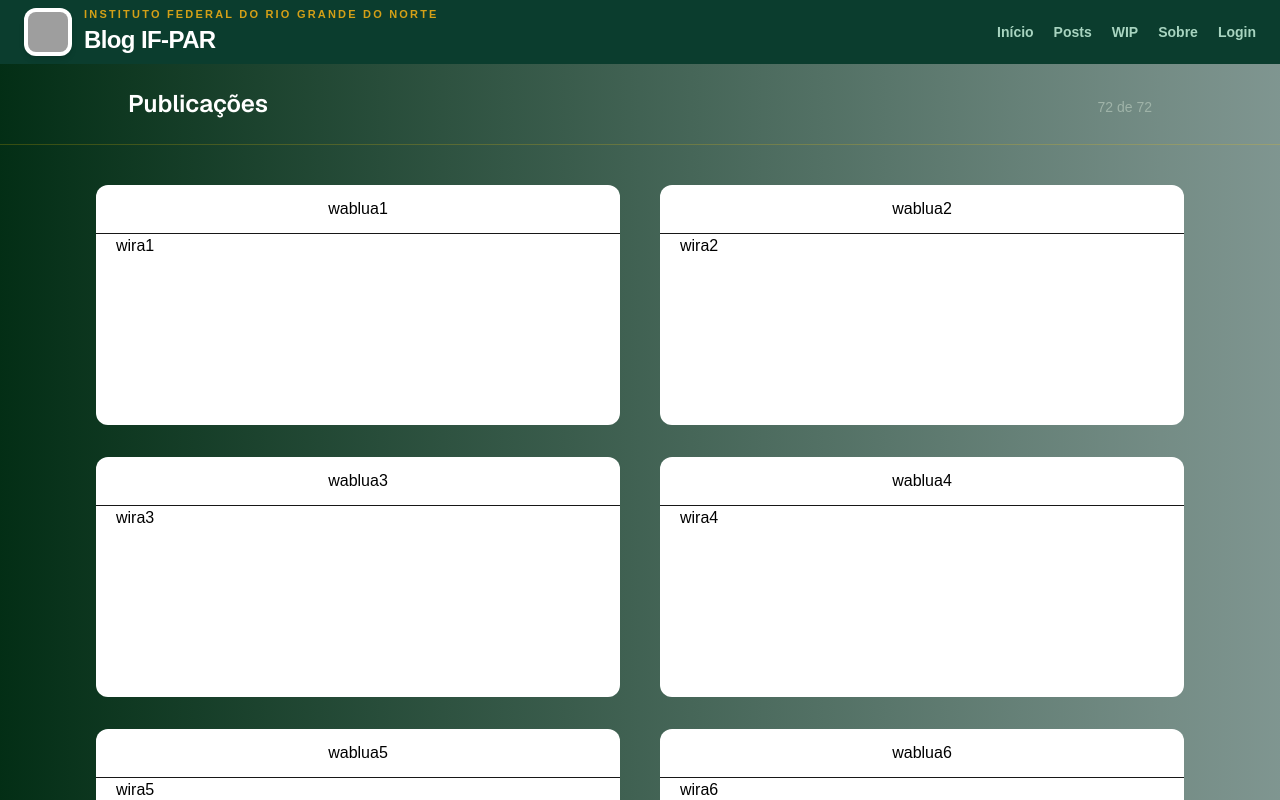
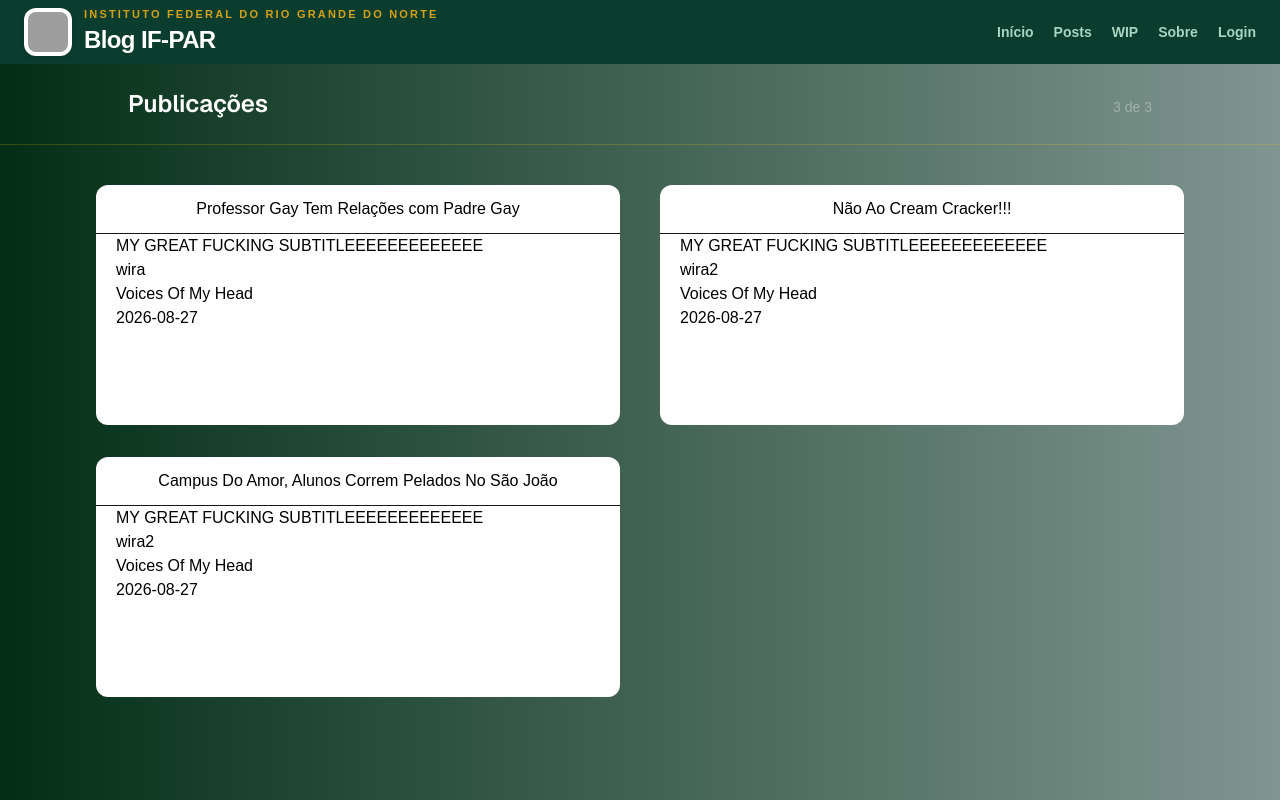
Before and after one commit to Flask-Web-Development/2026-grupo-11-brasilicio-gui-kaio, a Next.js app in the folder frontend/: page /blog in a window 1280 px wide. Shown: the top 800 px of the page. Built offline with nearby package versions, Linux system fonts and the light colour scheme; grey boxes are pictures that could not be loaded.

Commit message:
feat: remade posts from scratch

```diff
--- a/frontend/app/blog/BlogPage.tsx
+++ b/frontend/app/blog/BlogPage.tsx
@@ -18,13 +18,13 @@ const data_test1 = [
   { id: 8, title: "wablua2", body: "wira2" },
 ];
 
-const data_test2 = [
-  { id: 1, title: "wablua", body: "wira" },
-  { id: 2, title: "wablua2", body: "wira2" },
-  { id: 3, title: "wablua2", body: "wira2" },
+const data_test = [
+  { id: 1, author: "Voices Of My Head", date: new Date(Date.now()).toISOString().slice(0, 10), title: "Professor Gay Tem Relações com Padre Gay", subtitle:"MY GREAT FUCKING SUBTITLEEEEEEEEEEEEE", body: "wira" },
+  { id: 2, author: "Voices Of My Head", date: new Date(Date.now()).toISOString().slice(0, 10), title: "Não Ao Cream Cracker!!!", subtitle:"MY GREAT FUCKING SUBTITLEEEEEEEEEEEEE", body: "wira2" },
+  { id: 3, author: "Voices Of My Head", date: new Date(Date.now()).toISOString().slice(0, 10), title: "Campus Do Amor, Alunos Correm Pelados No São João", subtitle:"MY GREAT FUCKING SUBTITLEEEEEEEEEEEEE", body: "wira2" },
 ];
 
-const data_test = [
+const data_test2 = [
   { id: 1, title: "wablua1", body: "wira1" },
   { id: 2, title: "wablua2", body: "wira2" },
   { id: 3, title: "wablua3", body: "wira3" },
@@ -182,7 +182,7 @@ export default function BlogView() {
             href={`/blog/${post.id}`}
             className="block rounded-sm transition-opacity hover:opacity-90 focus-visible:outline focus-visible:outline-2 focus-visible:outline-[#D4A017] focus-visible:outline-offset-2"
           >
-            <Card title={post.title} body={post.body} />
+            <Card title={post.title} subtitle={post.subtitle} body={post.body} author={post.author} date={post.date}/>
           </Link>
         ))}
       </div>
--- a/frontend/app/blog/Card.tsx
+++ b/frontend/app/blog/Card.tsx
@@ -1,9 +1,12 @@
 interface CardProps {
   title: string;
+  subtitle?: string;
   body: string;
+  author?: string;
+  date?: string;
 }
 
-export default function Card({title, body} : CardProps){
+export default function Card({title, subtitle, body, author, date} : CardProps){
   return(
     <div className="flex flex-col rounded-xl min-h-40 max-h-100 md:min-h-60 bg-white">
       <div className="w-full flex h-[3rem] justify-center items-center">
@@ -11,7 +14,10 @@ export default function Card({title, body} : CardProps){
       </div>
       <hr />
       <div className="w-full px-5">
+        <h2 className="text-black">{subtitle}</h2>
         <p className="text-black">{body}</p>
+        <p className="text-black">{author}</p>
+        <p className="text-black">{date}</p>
       </div>
     </div>
   );
```
